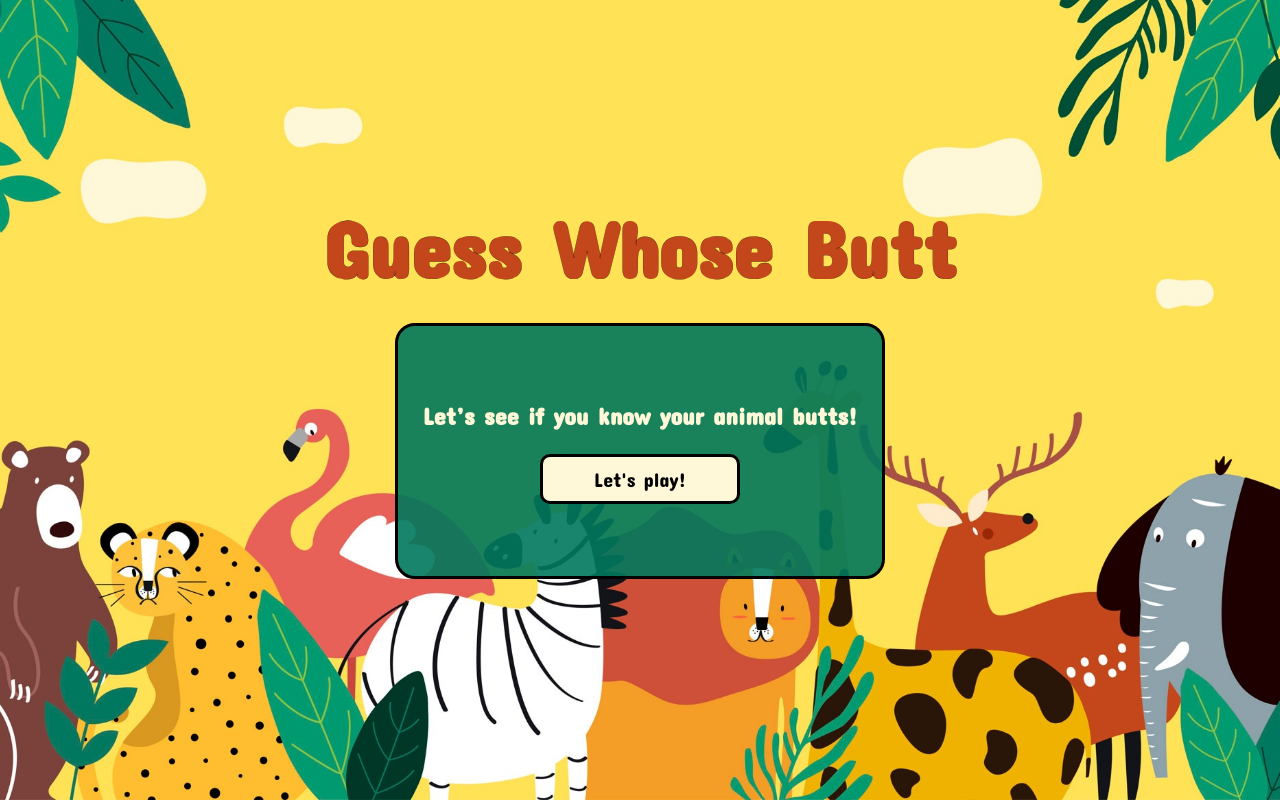
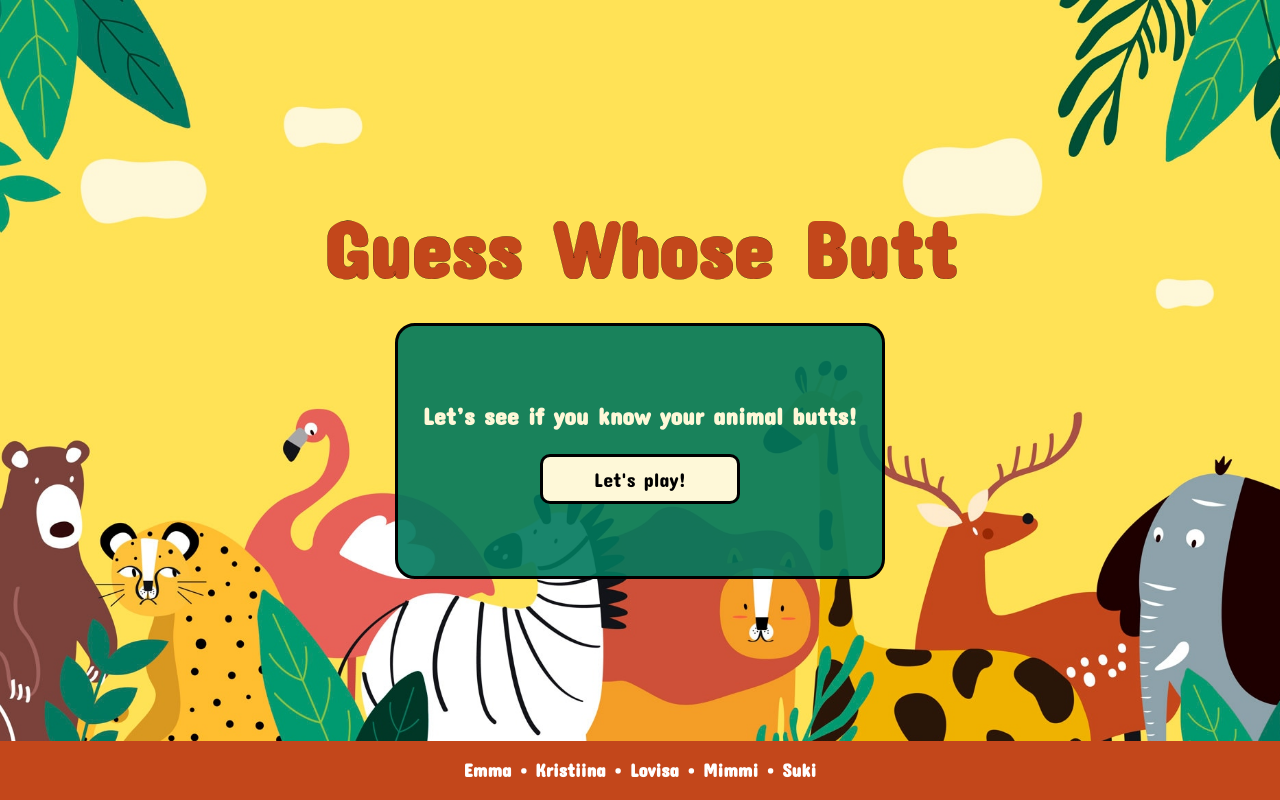
Before and after one commit to Technigo/project-redux-quiz-old, a React (Create React App) app: page / in a window 1280 px wide. Built offline with nearby package versions, Linux system fonts and the light colour scheme.

Commit message:
add footer branch

```diff
--- /dev/null
+++ b/src/components/Footer.js
@@ -0,0 +1,23 @@
+import React from "react";
+import styled from "styled-components";
+
+const PageFooter = styled.footer `
+    display:flex;
+    justify-content: center;
+    background-color: #C3471B;
+    margin-top: auto;
+    width: 100vw;
+    color: #fff;
+    @media (min-width: 768px) {
+        position: fixed;
+	    bottom:0;
+      }
+`
+
+export const Footer = () => {
+    return(
+        <PageFooter >
+            <h3>Emma &bull; Kristiina &bull; Lovisa &bull; Mimmi &bull; Suki</h3>
+        </PageFooter >
+    )
+}
--- a/src/components/QuestionPage.js
+++ b/src/components/QuestionPage.js
@@ -3,6 +3,7 @@ import { useSelector, useDispatch } from "react-redux";
 import { quiz } from "reducers/quiz";
 import "./QuestionPage.css";
 import styled, { keyframes } from "styled-components";
+import { Footer } from "./Footer";
 
 const zoomInZoomOut = keyframes`
 0% {
@@ -103,9 +104,9 @@ const QuestionPage = () => {
       return "#000";
     } else {
       if (question.correctAnswerIndex === indexOption) {
-        return "#66FF00";
+        return "#6DD627";
       }
-      return "red";
+      return "#FF6242";
     }
   };
 
@@ -193,6 +194,7 @@ const scoreAnimation= () => {
         </div>
       </div>
     </section>
+    <Footer />
     </>
   );
 };
--- a/src/components/QuizOver.js
+++ b/src/components/QuizOver.js
@@ -4,6 +4,7 @@ import { useSelector, useDispatch } from "react-redux";
 import { quiz } from "reducers/quiz";
 import correctSticker from "../components/assets/checkmark.png";
 import inCorrectSticker from "../components/assets/cross.png";
+import { Footer } from "./Footer";
 
 const QuizOver = () => {
   const selectedAnswer = useSelector((state) => state.quiz.answers);
@@ -47,6 +48,7 @@ const QuizOver = () => {
           Restart
         </button>
       </section>
+      <Footer />
     </>
   );
 };
--- a/src/components/WelcomePage.js
+++ b/src/components/WelcomePage.js
@@ -3,6 +3,7 @@ import styled from 'styled-components'
 import { CurrentQuestion } from './CurrentQuestion'
 import { useSelector, useDispatch } from 'react-redux'
 import { quiz } from 'reducers/quiz'
+import { Footer } from './Footer'
 
 const StartBtn = styled.button`
   align-self: center;
@@ -31,6 +32,7 @@ export const WelcomePage = () => {
   return (
     <>
       {!start ? (
+        <>
         <main>
           <h1>Guess Whose Butt</h1>
           <section className="welcome-section">
@@ -42,6 +44,8 @@ export const WelcomePage = () => {
             </div>
           </section>
         </main>
+        <Footer />
+        </>
       ) : (
         <CurrentQuestion />
       )}
```
